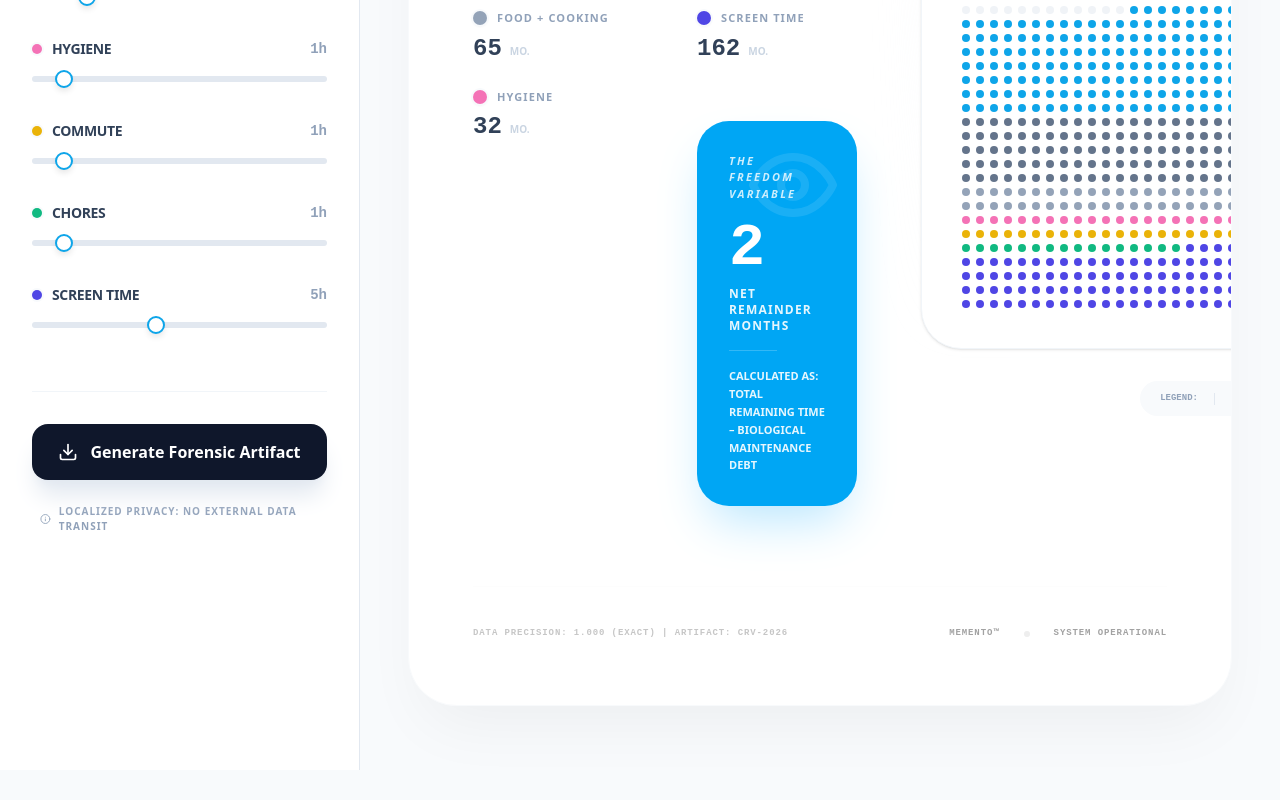
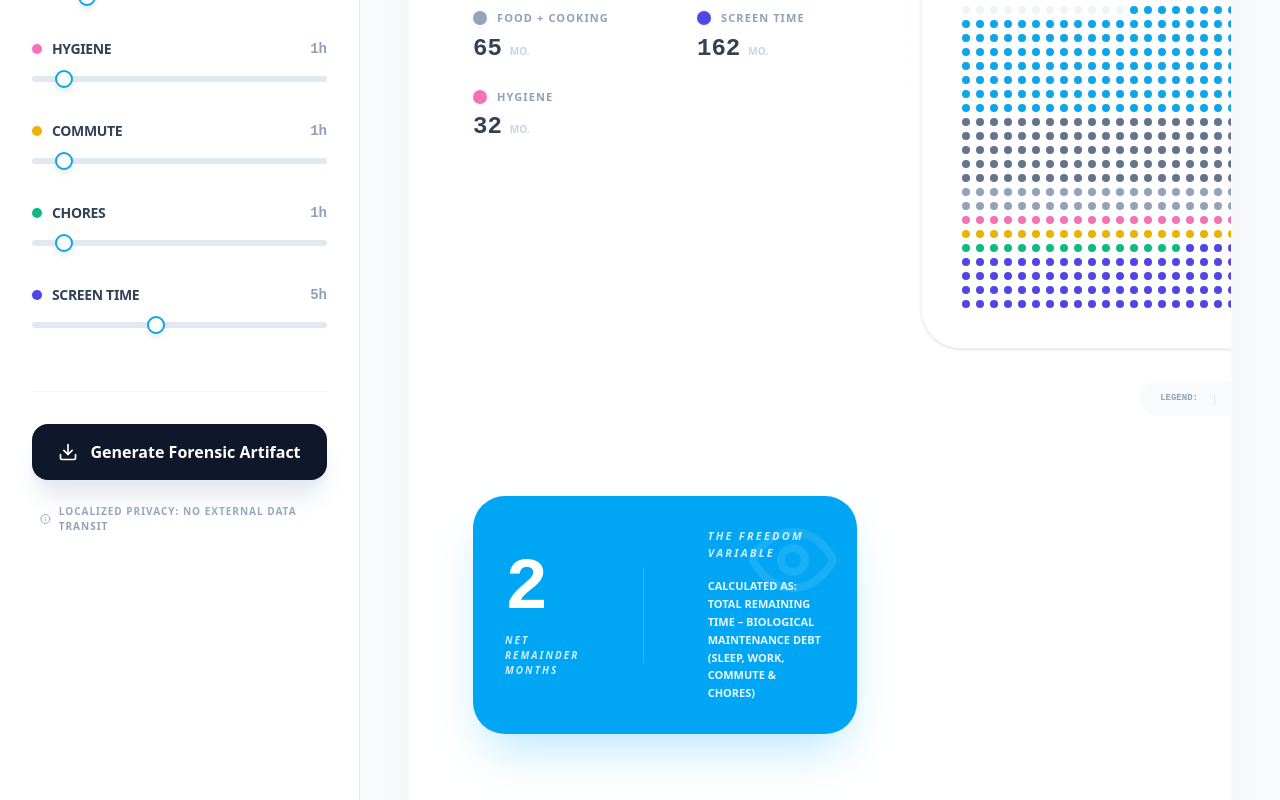
Before and after one commit to nodesagar/memento-life-expectancy, a React (Vite) app: page / in a window 1280 px wide. Shown: the part 500-1300 px from the top of the page. Before the commit the page ends 1270 px from the top, so only its background shows below. Built offline with nearby package versions, Linux system fonts and the light colour scheme.

Commit message:
feat: reshape freedom card to horizontal banner and fix layout

```diff
--- a/src/App.jsx
+++ b/src/App.jsx
@@ -325,23 +325,27 @@ export default function App() {
                     );
                   })}
                 </div>
+              </div>
 
-                {/* Final Impact Analysis */}
-                <div className="mt-4 p-8 bg-sky-500 rounded-[2rem] text-white shadow-2xl shadow-sky-200 relative overflow-hidden group">
-                  <div className="absolute top-0 right-0 p-4 opacity-10 transition-transform group-hover:scale-150 duration-700">
-                    <Eye className="w-24 h-24" />
+              {/* Final Impact Analysis - Now Horizontal and Spanning */}
+              <div className="order-4 xl:col-span-2 mt-4 p-8 bg-sky-500 rounded-[2rem] text-white shadow-2xl shadow-sky-200 relative overflow-hidden group">
+                <div className="absolute top-0 right-0 p-4 opacity-10 transition-transform group-hover:scale-150 duration-700">
+                  <Eye className="w-24 h-24" />
+                </div>
+                <div className="relative z-10 flex flex-col sm:flex-row items-center gap-8 sm:gap-16">
+                  <div className="flex flex-col">
+                    <span className="text-6xl sm:text-7xl font-mono font-bold tracking-tighter tabular-nums leading-none mb-2">
+                      {stats.find(s => s.id === 'free')?.count}
+                    </span>
+                    <span className="text-[10px] font-black uppercase tracking-[0.2em] opacity-80 italic">Net Remainder Months</span>
                   </div>
-                  <div className="relative z-10 flex flex-col gap-4">
+
+                  <div className="hidden sm:block w-px h-24 bg-white/20" />
+
+                  <div className="flex flex-col gap-4">
                     <span className="text-[11px] font-black uppercase tracking-[0.2em] opacity-80 italic">The Freedom Variable</span>
-                    <div className="flex flex-col">
-                      <span className="text-5xl sm:text-6xl font-mono font-bold tracking-tighter tabular-nums leading-none mb-2">
-                        {stats.find(s => s.id === 'free')?.count}
-                      </span>
-                      <span className="text-xs font-bold uppercase tracking-widest opacity-90">Net Remainder Months</span>
-                    </div>
-                    <div className="h-px bg-white/20 w-12" />
-                    <p className="text-[11px] font-bold leading-relaxed opacity-90 max-w-[180px] uppercase">
-                      Calculated as: Total Remaining Time – Biological Maintenance Debt
+                    <p className="text-[11px] font-bold leading-relaxed opacity-90 max-w-[280px] uppercase">
+                      Calculated as: Total Remaining Time – Biological Maintenance Debt (Sleep, Work, Commute & Chores)
                     </p>
                   </div>
                 </div>
```
